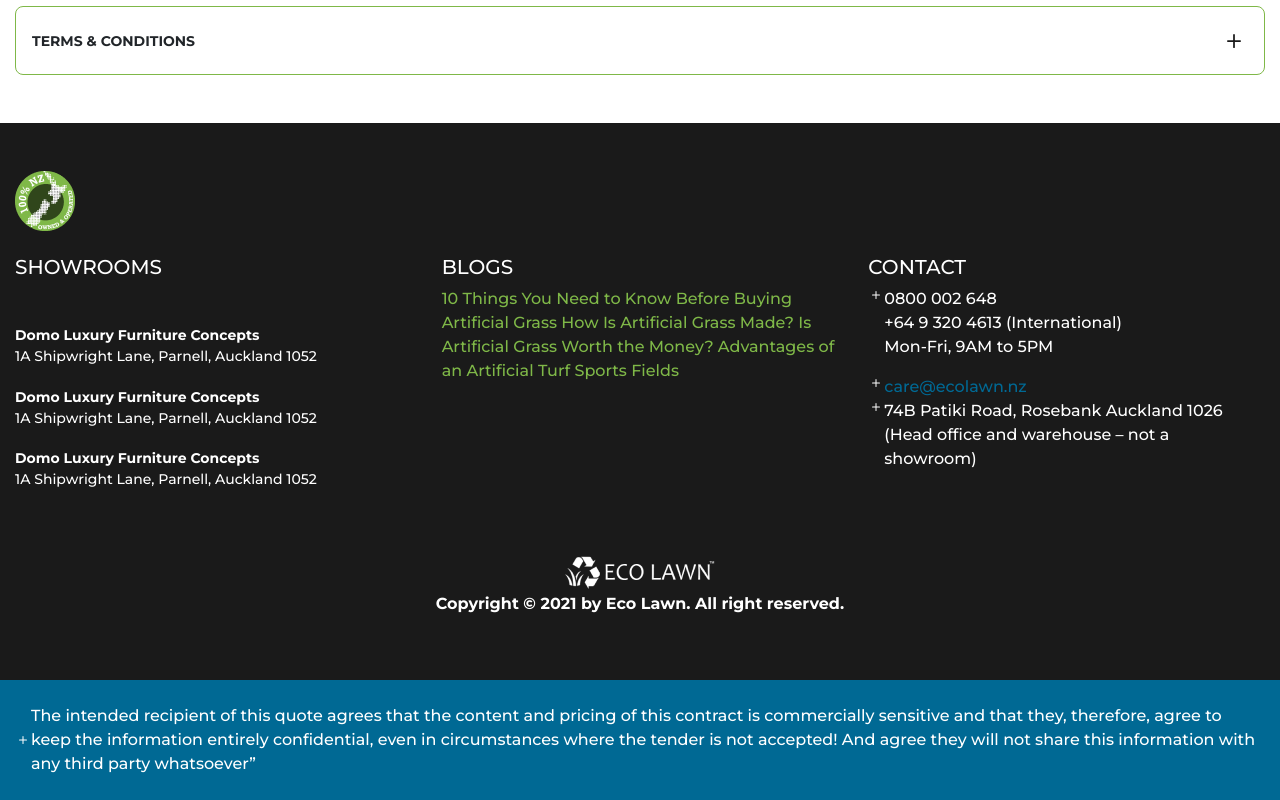
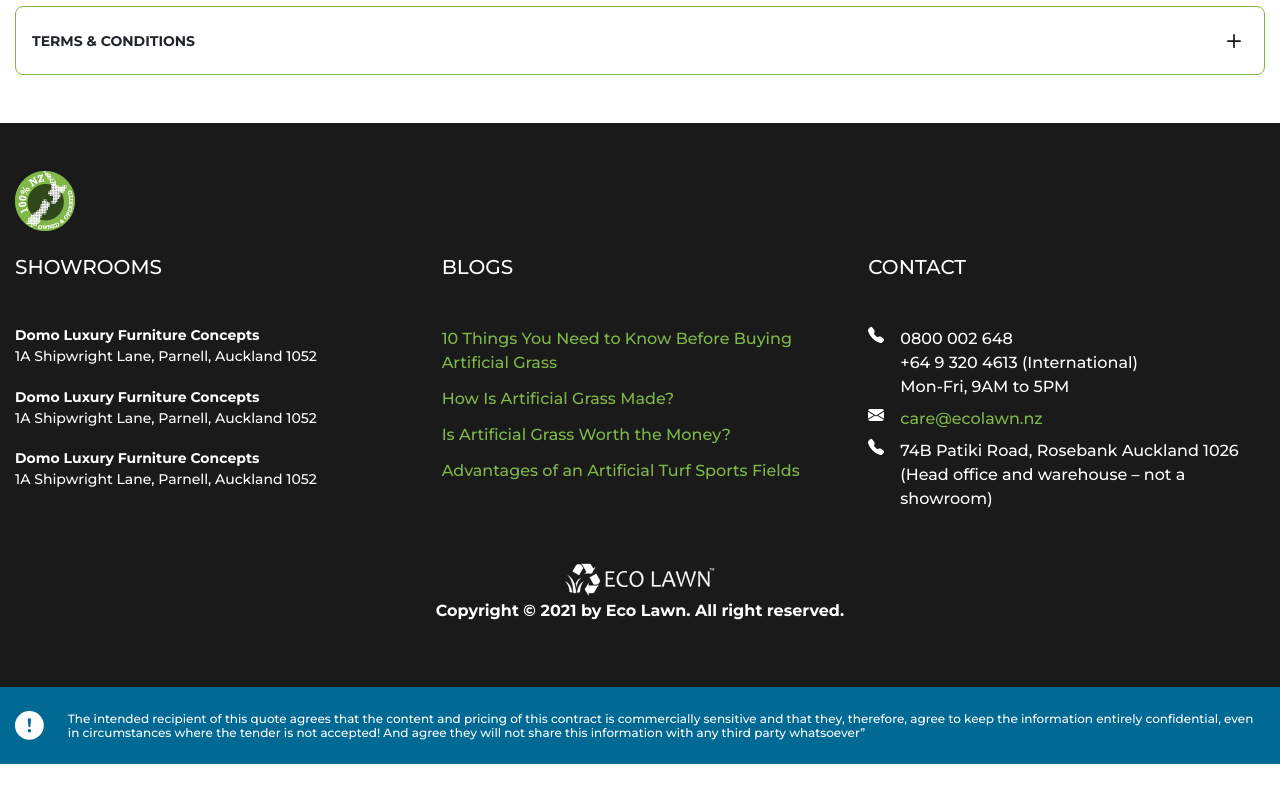
Before and after one commit to MohamedRadwandev/eco-loan, a Nuxt app: page / in a window 1280 px wide. Shown: the part 2568-3368 px from the top of the page. After the commit the page ends 3332 px from the top, so only its background shows below. Built offline with nearby package versions, Linux system fonts and the light colour scheme; no server answers.

Commit message:
make it better

```diff
--- a/assets/scss/app.scss
+++ b/assets/scss/app.scss
@@ -62,6 +62,9 @@
 .text-transform-none{
   text-transform: none;
 }
+.line-height-sm{
+  line-height: 14px;
+}
 .line-height-lg{
   line-height: 24px;
 }
--- a/components/quote/cost.vue
+++ b/components/quote/cost.vue
@@ -199,7 +199,7 @@
   },
   computed: {
     allColsExpanded() {
-      return this.items.every((item) => item._showDetails);
+      return this.items.slice(1).every((item) => item._showDetails);
     },
   },
   watch: {
@@ -213,7 +213,7 @@
     },
     toggleCollapseAll() {
       this.expandAll = !this.expandAll;
-      this.items.forEach((item) => {
+      this.items.slice(1).forEach((item) => {
         item._showDetails = this.expandAll;
       });
     },
--- a/layouts/default.vue
+++ b/layouts/default.vue
@@ -47,6 +47,7 @@
           <b-col cols="12" md="4">
             <p class="h4">BLOGS</p>
 
+            <div class="d-flex flex-column mt-5" style="gap:12px">
               <a href="#" class="text-success">
                 10 Things You Need to Know Before Buying Artificial Grass
               </a>
@@ -57,13 +58,15 @@
               <a href="#" class="text-success">
                 Advantages of an Artificial Turf Sports Fields
               </a>
+            </div>
           </b-col>
           <b-col cols="12" md="4">
-            <p class="h4">CONTACT</p>
+            <p class="h4 mb-5">CONTACT</p>
 
+            <div class="d-flex flex-column mt-5" style="gap:8px">
               <div class="d-flex">
-              <b-icon icon="plus"></b-icon>
-              <p>
+                <b-icon icon="telephone-fill" variant="white"></b-icon>
+                <p class="ml-3 mb-0">
                   0800 002 648 <br />
                   +64 9 320 4613 (International) <br />
                   Mon-Fri, 9AM to 5PM
@@ -71,15 +74,16 @@
               </div>
 
               <div class="d-flex">
-              <b-icon icon="plus"></b-icon>
-              <a href="mailto:care@ecolawn.nz">care@ecolawn.nz</a>
+                <b-icon icon="envelope-fill" variant="white"></b-icon>
+                <a href="mailto:care@ecolawn.nz" class="ml-3 text-success">care@ecolawn.nz</a>
               </div>
               <div class="d-flex">
-              <b-icon icon="plus"></b-icon>
-              <p>
+                <b-icon icon="telephone-fill" variant="white"></b-icon>
+                <p class="ml-3 mb-0">
                   74B Patiki Road, Rosebank Auckland 1026 (Head office and
                   warehouse – not a showroom)
                 </p>
+              </div>
             </div>
           </b-col>
           <b-col cols="12" class="text-center my-5">
@@ -94,9 +98,9 @@
 
       <div class="bg-primary py-4">
         <b-container class="d-flex align-items-center">
-          <b-icon icon="plus"></b-icon>
+          <b-icon icon="exclamation-circle-fill" font-scale="1.8"></b-icon>
 
-          <p class="mb-0">
+          <p class="mb-0 ml-4 h6 line-height-sm">
             The intended recipient of this quote agrees that the content and
             pricing of this contract is commercially sensitive and that they,
             therefore, agree to keep the information entirely confidential, even
--- a/pages/index.vue
+++ b/pages/index.vue
@@ -18,7 +18,7 @@
       client_id: this.$config.client_id,
       client_secret: this.$config.client_secret
     }
-    this.$axios.post('oauth/token' , data)
+    this.$axios.get('quote/1' , data)
   }
 };
 </script>
```
Lines whose indentation alone changed are shown as unchanged.
